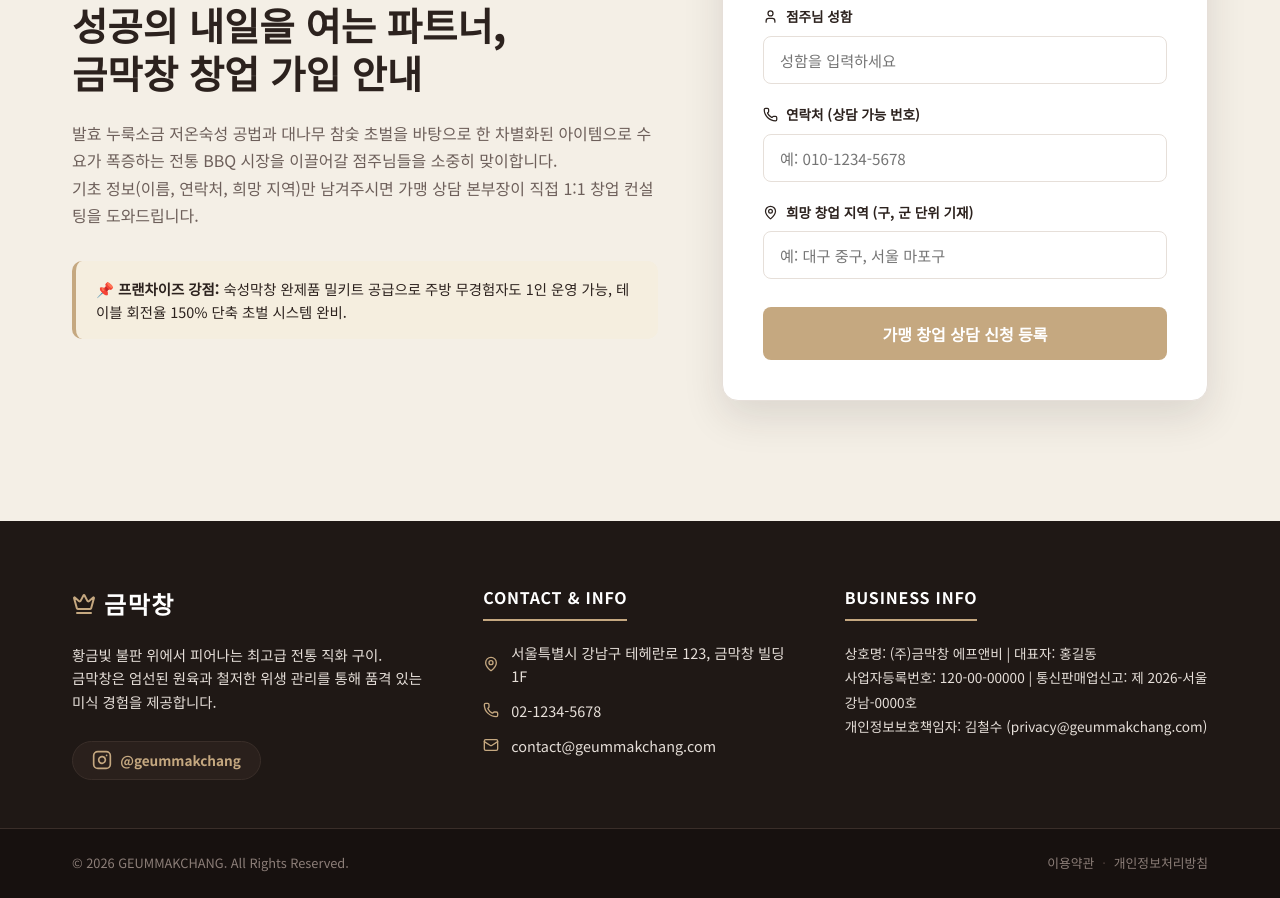
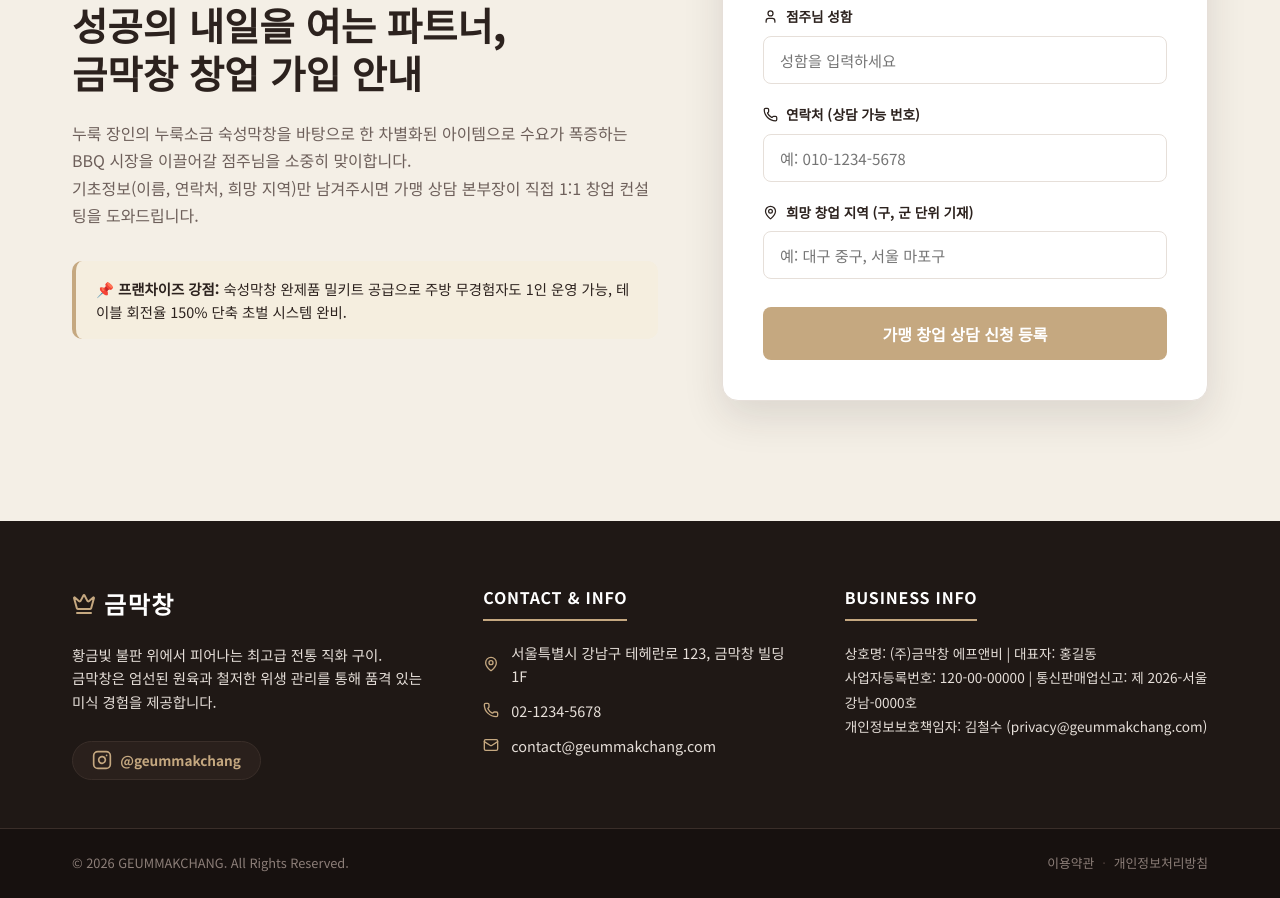
Before and after one commit to hanu6565/gmc, a React (Vite) app: page / in a window 1280 px wide. Shown: the part 6420-7318 px from the top of the page. Built offline with nearby package versions, Linux system fonts and the light colour scheme; no server answers; the database is empty; the HTML template or start-up script is replaced by a standard one; a web font is replaced by a local one.

Commit message:
style: modify franchise description text

```diff
--- a/src/pages/Home.jsx
+++ b/src/pages/Home.jsx
@@ -673,10 +673,10 @@ function Home({ openAuth, isLoggedIn, userEmail, handleLogout }) {
               <span style={{ ...sectionTagStyle, color: 'var(--primary-gold-hover)' }}>창업 문의</span>
               <h2 style={franchiseTitleStyle}>성공의 내일을 여는 파트너,<br />금막창 창업 가입 안내</h2>
               <p style={franchiseDescStyle}>
-                발효 누룩소금 저온숙성 공법과 대나무 참숯 초벌을 바탕으로 한 차별화된 아이템으로
-                수요가 폭증하는 전통 BBQ 시장을 이끌어갈 점주님들을 소중히 맞이합니다.
+                누룩 장인의 누룩소금 숙성막창을 바탕으로 한 차별화된 아이템으로
+                수요가 폭증하는 BBQ 시장을 이끌어갈 점주님을 소중히 맞이합니다.
                 <br />
-                기초 정보(이름, 연락처, 희망 지역)만 남겨주시면 가맹 상담 본부장이
+                기초정보(이름, 연락처, 희망 지역)만 남겨주시면 가맹 상담 본부장이
                 직접 1:1 창업 컨설팅을 도와드립니다.
               </p>
               <div style={franchiseHelpBoxStyle}>
```
